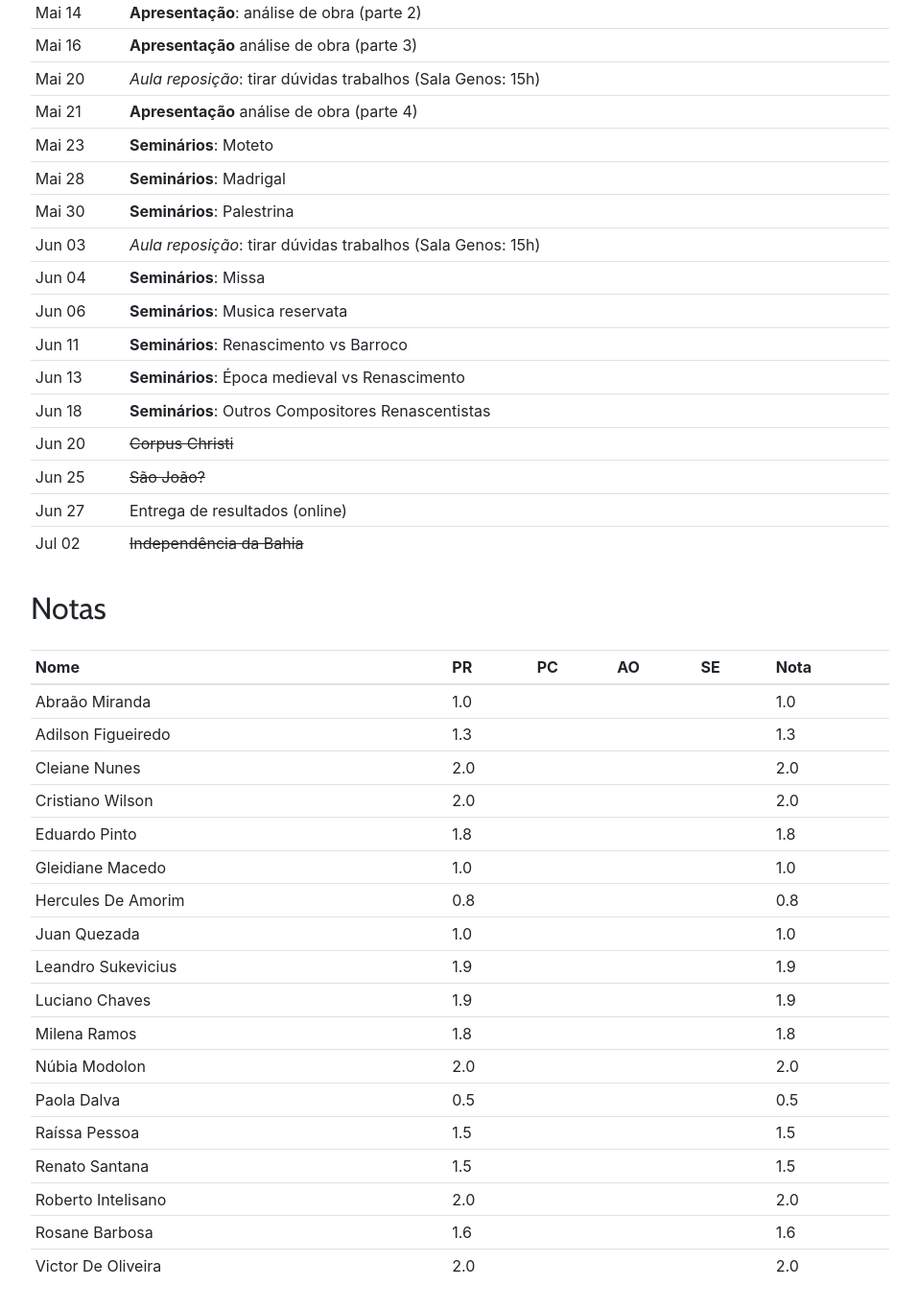
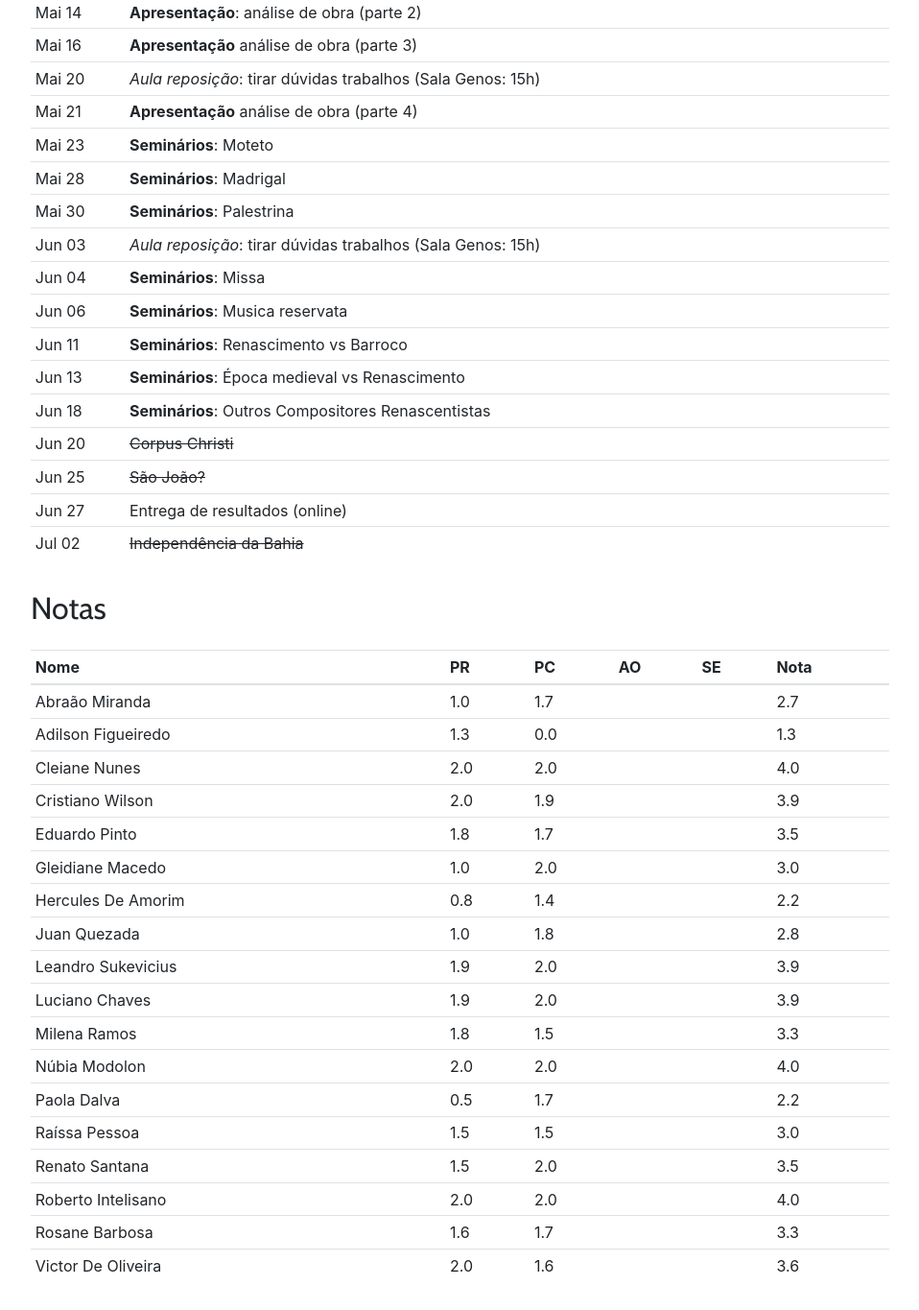
Before and after one commit to kroger/genosmus, a Jekyll site: the page built from _pedro/musa75.md, in a window 1280 px wide and 1400 px high, scrolled down 2210 px. Shown: the top 1365 px of the window at 96% size, without its empty margins (68-1026 px from the left). Built offline with Jekyll 4.4.1, drawn with Linux system fonts in a browser that asks for light colours.

Commit message:
Notas LEM 7

```diff
--- a/_pedro/musa75.md
+++ b/_pedro/musa75.md
@@ -109,24 +109,24 @@
 
 | Nome               | PR | PC | AO | SE | Nota |
 |:-------------------|:---|:---|:---|:---|:-----|
-| Abraão Miranda     | 1.0|    |    |    | =sum |
-| Adilson Figueiredo | 1.3|    |    |    | =sum |
-| Cleiane Nunes      | 2.0|    |    |    | =sum |
-| Cristiano Wilson   | 2.0|    |    |    | =sum |
-| Eduardo Pinto      | 1.8|    |    |    | =sum |
-| Gleidiane Macedo   | 1.0|    |    |    | =sum |
-| Hercules De Amorim | 0.8|    |    |    | =sum |
-| Juan Quezada       | 1.0|    |    |    | =sum |
-| Leandro Sukevicius | 1.9|    |    |    | =sum |
-| Luciano Chaves     | 1.9|    |    |    | =sum |
-| Milena Ramos       | 1.8|    |    |    | =sum |
-| Núbia Modolon      | 2.0|    |    |    | =sum |
-| Paola Dalva        | 0.5|    |    |    | =sum |
-| Raíssa Pessoa      | 1.5|    |    |    | =sum |
-| Renato Santana     | 1.5|    |    |    | =sum |
-| Roberto Intelisano | 2.0|    |    |    | =sum |
-| Rosane Barbosa     | 1.6|    |    |    | =sum |
-| Victor De Oliveira | 2.0|    |    |    | =sum |
+| Abraão Miranda     | 1.0| 1.7|    |    | =sum |
+| Adilson Figueiredo | 1.3| 0.0|    |    | =sum |
+| Cleiane Nunes      | 2.0| 2.0|    |    | =sum |
+| Cristiano Wilson   | 2.0| 1.9|    |    | =sum |
+| Eduardo Pinto      | 1.8| 1.7|    |    | =sum |
+| Gleidiane Macedo   | 1.0| 2.0|    |    | =sum |
+| Hercules De Amorim | 0.8| 1.4|    |    | =sum |
+| Juan Quezada       | 1.0| 1.8|    |    | =sum |
+| Leandro Sukevicius | 1.9| 2.0|    |    | =sum |
+| Luciano Chaves     | 1.9| 2.0|    |    | =sum |
+| Milena Ramos       | 1.8| 1.5|    |    | =sum |
+| Núbia Modolon      | 2.0| 2.0|    |    | =sum |
+| Paola Dalva        | 0.5| 1.7|    |    | =sum |
+| Raíssa Pessoa      | 1.5| 1.5|    |    | =sum |
+| Renato Santana     | 1.5| 2.0|    |    | =sum |
+| Roberto Intelisano | 2.0| 2.0|    |    | =sum |
+| Rosane Barbosa     | 1.6| 1.7|    |    | =sum |
+| Victor De Oliveira | 2.0| 1.6|    |    | =sum |
 {: .table .table-sm }
 
 
```
